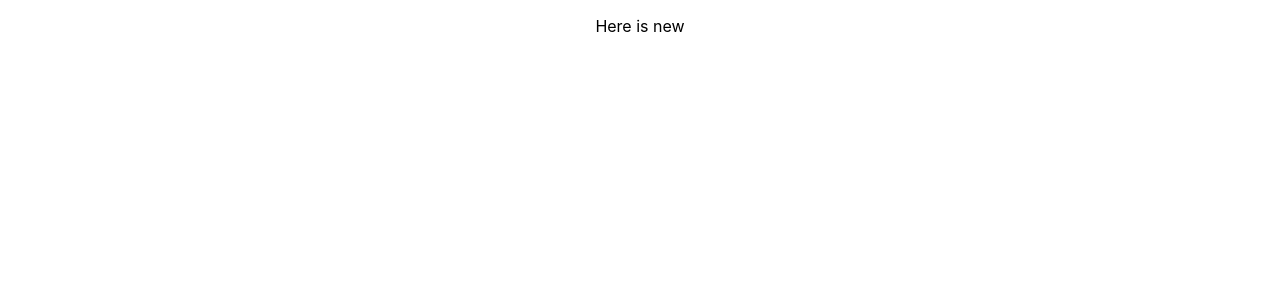
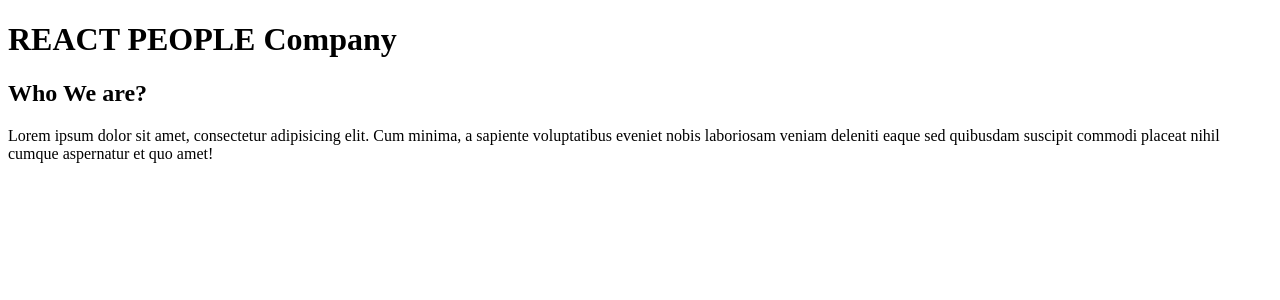
Before and after one commit to BojanMijatovic/Learn-React-step-by-step, a React (Create React App) app in the folder Basic/Working With Components/my-first-react-app/: page / in a window 1280 px wide. Shown: the top 300 px of the page. Built offline with nearby package versions, Linux system fonts and the light colour scheme.

Commit message:
Start campaign 50 projects

```diff
--- a/Basic/Working With Components/my-first-react-app/src/App.css
+++ /dev/null
@@ -1,38 +0,0 @@
-.App {
-  text-align: center;
-}
-
-.App-logo {
-  height: 40vmin;
-  pointer-events: none;
-}
-
-@media (prefers-reduced-motion: no-preference) {
-  .App-logo {
-    animation: App-logo-spin infinite 20s linear;
-  }
-}
-
-.App-header {
-  background-color: #282c34;
-  min-height: 100vh;
-  display: flex;
-  flex-direction: column;
-  align-items: center;
-  justify-content: center;
-  font-size: calc(10px + 2vmin);
-  color: white;
-}
-
-.App-link {
-  color: #61dafb;
-}
-
-@keyframes App-logo-spin {
-  from {
-    transform: rotate(0deg);
-  }
-  to {
-    transform: rotate(360deg);
-  }
-}
--- a/Basic/Working With Components/my-first-react-app/src/App.js
+++ b/Basic/Working With Components/my-first-react-app/src/App.js
@@ -1,11 +1,50 @@
-import logo from './logo.svg';
-import './App.css';
+import Header from './components/Header';
+import Features from './components/Features';
 
-function App() {
-    return ( <div className = "App" >
-        <p> Here is new </p>
-        </div>
-    );
-}
+const App = () => {
+  return (
+    <div>
+      <Header />
+      <Features />
+    </div>
+  );
+};
 
 export default App;
+
+/*
+Think of a product name
+Gather free pictures
+Create a homepage
+Create feature pages
+Create a landing page
+Add a sign-up form
+Create a contact page
+Add a contact form
+Add contact links to site
+
+
+-   Level 1
+Having a website is a great way to showcase a product with the
+ability to provide as many details as possible.
+Create a new website that highlights the great features of the
+product and provides in-depth information about each
+feature. The pages should include:
+• Homepage with photograph and high level overview
+• Feature pages linked from homepage with more details
+
+-   Level 2
+Just because you made a website, doesn’t automatically mean
+people will purchase the product.
+Create a landing page as part of the marketing website that
+drives people to sign up with a form for more information.
+
+-   Level 3
+Ultimately people need to purchase or sign up for the product
+and to do that, they need a way to contact the sales team.
+Create a new page with a form that will allow people to
+contact the company if interested in the product. Include a
+“Call to Action” link at the bottom of every page on the website
+except for the contact page itself that links to the contact page.
+
+*/
--- /dev/null
+++ b/Basic/Working With Components/my-first-react-app/src/components/Features.js
@@ -0,0 +1,5 @@
+const Feature = () => {
+  return <div></div>;
+};
+
+export default Feature;
--- /dev/null
+++ b/Basic/Working With Components/my-first-react-app/src/components/Header.js
@@ -0,0 +1,15 @@
+const Header = () => {
+  return (
+    <div>
+      <h1>REACT PEOPLE Company</h1>
+      <h2>Who We are?</h2>
+      <p>
+        Lorem ipsum dolor sit amet, consectetur adipisicing elit. Cum minima, a
+        sapiente voluptatibus eveniet nobis laboriosam veniam deleniti eaque sed
+        quibusdam suscipit commodi placeat nihil cumque aspernatur et quo amet!
+      </p>
+    </div>
+  );
+};
+
+export default Header;
--- a/Basic/Working With Components/my-first-react-app/src/index.css
+++ /dev/null
@@ -1,13 +0,0 @@
-body {
-  margin: 0;
-  font-family: -apple-system, BlinkMacSystemFont, 'Segoe UI', 'Roboto', 'Oxygen',
-    'Ubuntu', 'Cantarell', 'Fira Sans', 'Droid Sans', 'Helvetica Neue',
-    sans-serif;
-  -webkit-font-smoothing: antialiased;
-  -moz-osx-font-smoothing: grayscale;
-}
-
-code {
-  font-family: source-code-pro, Menlo, Monaco, Consolas, 'Courier New',
-    monospace;
-}
--- a/Basic/Working With Components/my-first-react-app/src/index.js
+++ b/Basic/Working With Components/my-first-react-app/src/index.js
@@ -1,17 +1,6 @@
 import React from 'react';
 import ReactDOM from 'react-dom';
-import './index.css';
+
 import App from './App';
-import reportWebVitals from './reportWebVitals';
 
-ReactDOM.render(
-  <React.StrictMode>
-    <App />
-  </React.StrictMode>,
-  document.getElementById('root')
-);
-
-// If you want to start measuring performance in your app, pass a function
-// to log results (for example: reportWebVitals(console.log))
-// or send to an analytics endpoint. Learn more: https://bit.ly/CRA-vitals
-reportWebVitals();
+ReactDOM.render(<App />, document.getElementById('root'));
--- a/Basic/Working With Components/my-first-react-app/src/reportWebVitals.js
+++ /dev/null
@@ -1,13 +0,0 @@
-const reportWebVitals = onPerfEntry => {
-  if (onPerfEntry && onPerfEntry instanceof Function) {
-    import('web-vitals').then(({ getCLS, getFID, getFCP, getLCP, getTTFB }) => {
-      getCLS(onPerfEntry);
-      getFID(onPerfEntry);
-      getFCP(onPerfEntry);
-      getLCP(onPerfEntry);
-      getTTFB(onPerfEntry);
-    });
-  }
-};
-
-export default reportWebVitals;
```
Also changed, not shown: Basic/Working With Components/my-first-react-app/src/setupTests.js (deleted, +0 -5 lines), Basic/Working With Components/my-first-react-app/src/logo.svg (deleted), 1 other file (tests, documents, lock files or other folders).
